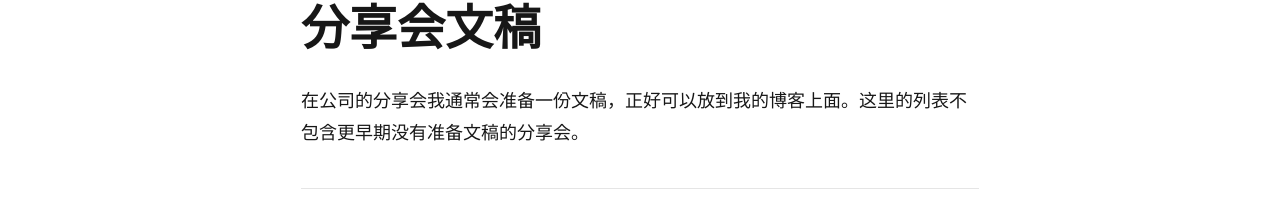
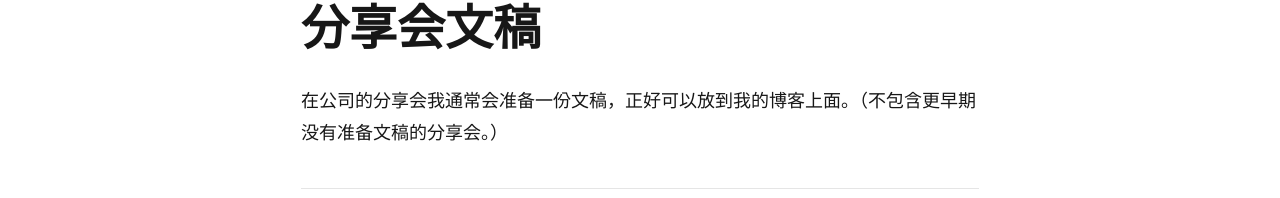
Before and after one commit to Pudge1996/NEXT.LRD.IM, a Next.js app: page /blog/categories/sharing in a window 1280 px wide. Shown: the part 119-317 px from the top of the page. Built offline with nearby package versions, Linux system fonts and the light colour scheme.

Commit message:
数量更新

```diff
--- a/data/blog/blogCategoriesData.js
+++ b/data/blog/blogCategoriesData.js
@@ -18,9 +18,9 @@ const blogCategoriesData = [
     },
     {
       name: "分享会文稿",
-      desc: "在公司的分享会我通常会准备一份文稿，正好可以放到我的博客上面。这里的列表不包含更早期没有准备文稿的分享会。",
+      desc: "在公司的分享会我通常会准备一份文稿，正好可以放到我的博客上面。（不包含更早期没有准备文稿的分享会。）",
       url: "sharing",
-      num: "3",
+      num: "4",
     },
     {
       name: "翻译好文",
```
